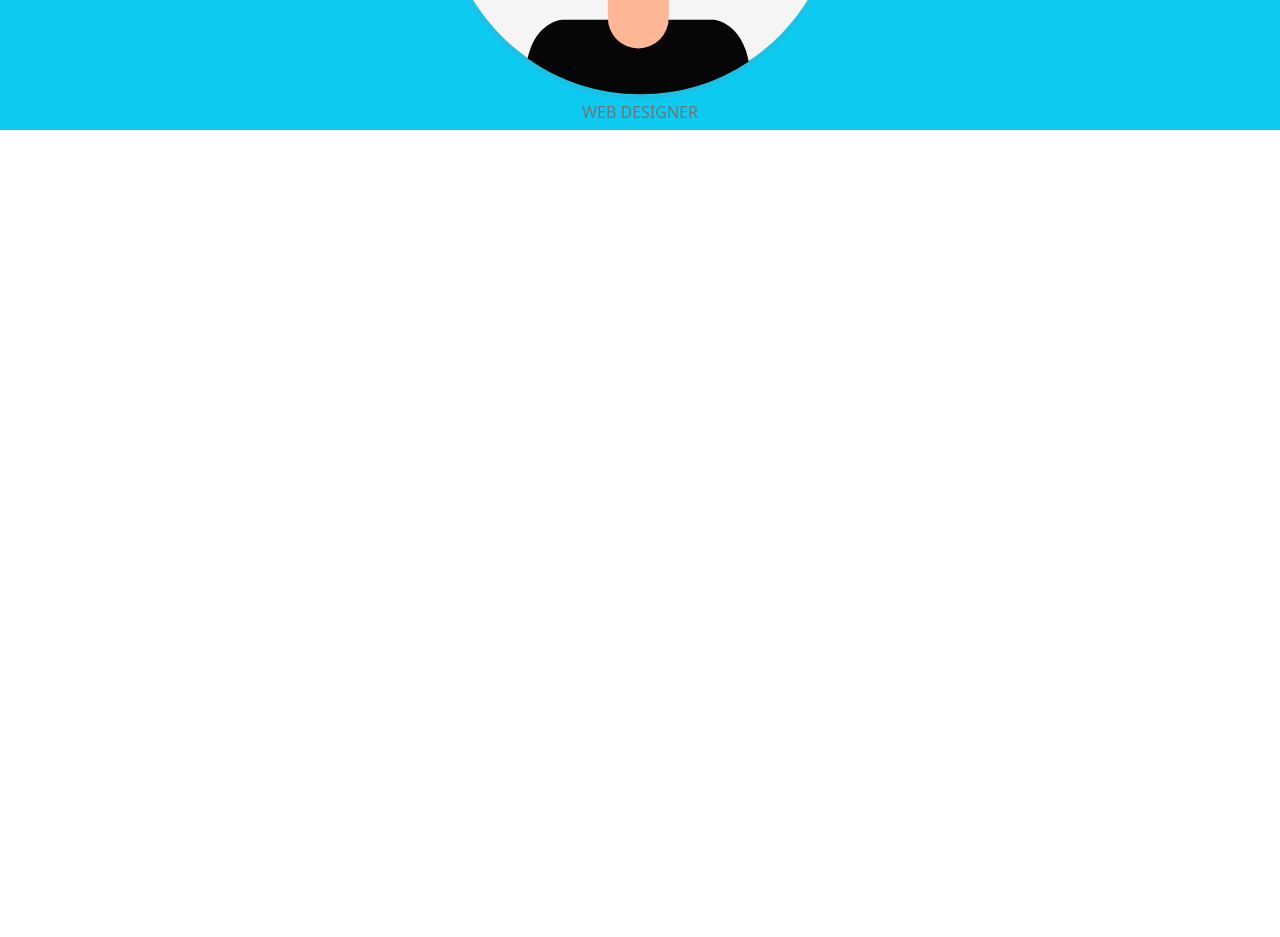
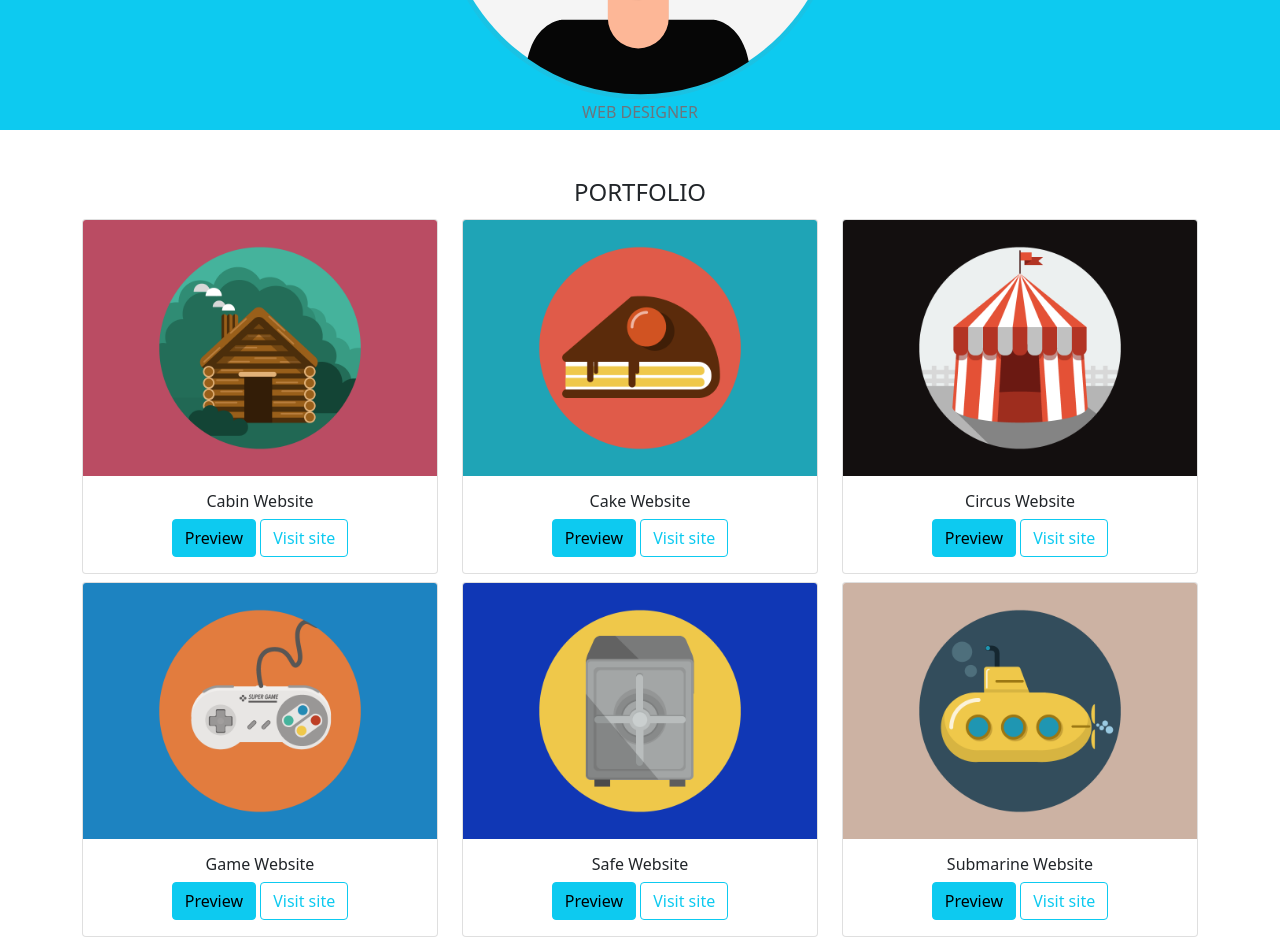
Before and after one commit to Michelangelo1999/html-css-bootstrap-freelancer, a plain HTML site: page index.html in a window 1280 px wide. Shown: the part 460-1397 px from the top of the page. Before the commit the page ends 800 px from the top, so only its background shows below. Drawn offline with nearby package versions, Linux system fonts and the light colour scheme.

Commit message:
add cards

```diff
--- a/index.html
+++ b/index.html
@@ -36,7 +36,7 @@
                         <a class="nav-link text-info" href="#">ABOUT</a>
                       </li>
                       <li class="nav-item">
-                        <a class="nav-link text-info">CONTACT ME</a>
+                        <a class="nav-link text-info" href="#">CONTACT ME</a>
                       </li>
                     </ul>
                   </div>
@@ -60,7 +60,91 @@
     <!--end header-->
 
     <!--inizio main (portfolio/about/contact me)-->
-    <main></main>
+    <main>
+        <!--sezione portfolio(cards)-->
+        <section>
+
+            <div class="container pt-5">
+                <h4 class="text-center">PORTFOLIO</h4>
+                <div class="row text-center pt-1">
+                  <div class="col">
+                    <div class="card">
+                        <img src="img/portfolio/cabin.png" class="card-img-top" alt="Cabin website">
+                        <div class="card-body">
+                          <h6 class="card-title">Cabin Website</h6>
+                            <div class="d-grid gap-2 d-md-block">
+                              <button class="btn btn-info" type="button">Preview</button>
+                              <button class="btn btn-outline-info" type="button">Visit site</button>
+                            </div>
+                        </div>
+                      </div>
+                  </div>
+                  <div class="col">
+                    <div class="card">
+                        <img src="img/portfolio/cake.png" class="card-img-top" alt="cake website">
+                        <div class="card-body">
+                          <h6 class="card-title">Cake Website</h6>
+                            <div class="d-grid gap-2 d-md-block">
+                               <button class="btn btn-info" type="button">Preview</button>
+                               <button class="btn btn-outline-info" type="button">Visit site</button>
+                            </div>
+                        </div>
+                      </div>
+                  </div>
+                  <div class="col">
+                    <div class="card">
+                        <img src="img/portfolio/circus.png" class="card-img-top" alt="circus-website">
+                        <div class="card-body">
+                          <h6 class="card-title">Circus Website</h6>
+                            <div class="d-grid gap-2 d-md-block">
+                               <button class="btn btn-info" type="button">Preview</button>
+                               <button class="btn btn-outline-info" type="button">Visit site</button>
+                            </div>
+                        </div>
+                      </div>
+                  </div>
+                </div>
+                <div class="row text-center pt-2">
+                    <div class="col">
+                      <div class="card">
+                        <img src="img/portfolio/game.png" class="card-img-top" alt="game website">
+                        <div class="card-body">
+                          <h6 class="card-title">Game Website</h6>
+                            <div class="d-grid gap-2 d-md-block">
+                              <button class="btn btn-info" type="button">Preview</button>
+                              <button class="btn btn-outline-info" type="button">Visit site</button>
+                            </div>
+                        </div>
+                      </div>
+                    </div>
+                    <div class="col">
+                      <div class="card">
+                        <img src="img/portfolio/safe.png" class="card-img-top" alt="safe website">
+                        <div class="card-body">
+                          <h6 class="card-title">Safe Website</h6>
+                            <div class="d-grid gap-2 d-md-block">
+                              <button class="btn btn-info" type="button">Preview</button>
+                              <button class="btn btn-outline-info" type="button">Visit site</button>
+                            </div>
+                        </div>
+                      </div>
+                    </div>
+                    <div class="col">
+                      <div class="card">
+                        <img src="img/portfolio/submarine.png" class="card-img-top" alt="submarine website">
+                        <div class="card-body">
+                          <h6 class="card-title">Submarine Website</h6>
+                            <div class="d-grid gap-2 d-md-block">
+                              <button class="btn btn-info" type="button">Preview</button>
+                              <button class="btn btn-outline-info" type="button">Visit site</button>
+                            </div>
+                        </div>
+                      </div>
+                    </div>
+                  </div>
+              </div>
+        </section>
+    </main>
     <!--end main-->
 
     <!--inizio footer-->
```
